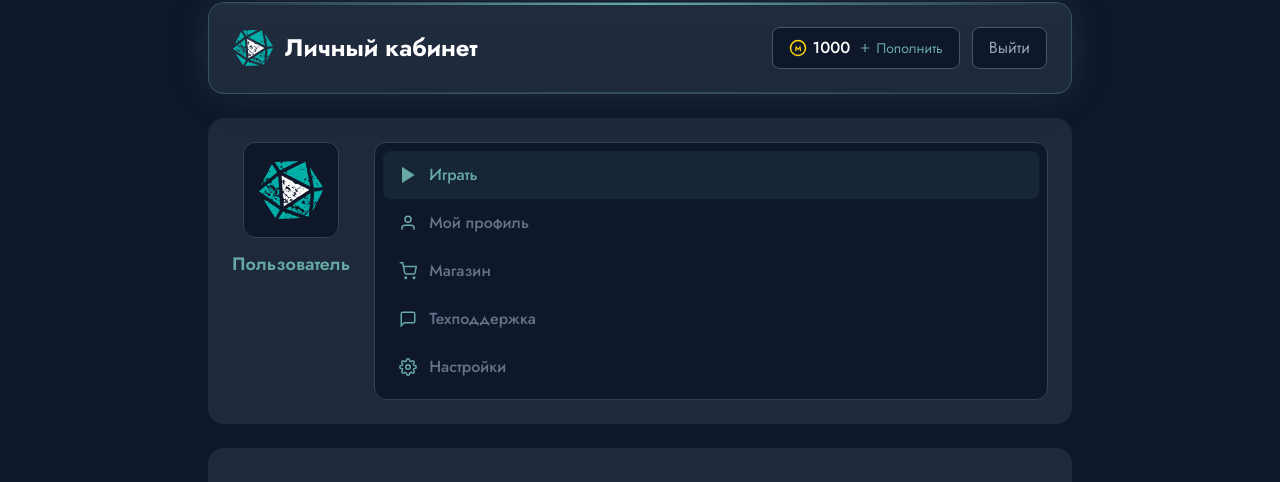
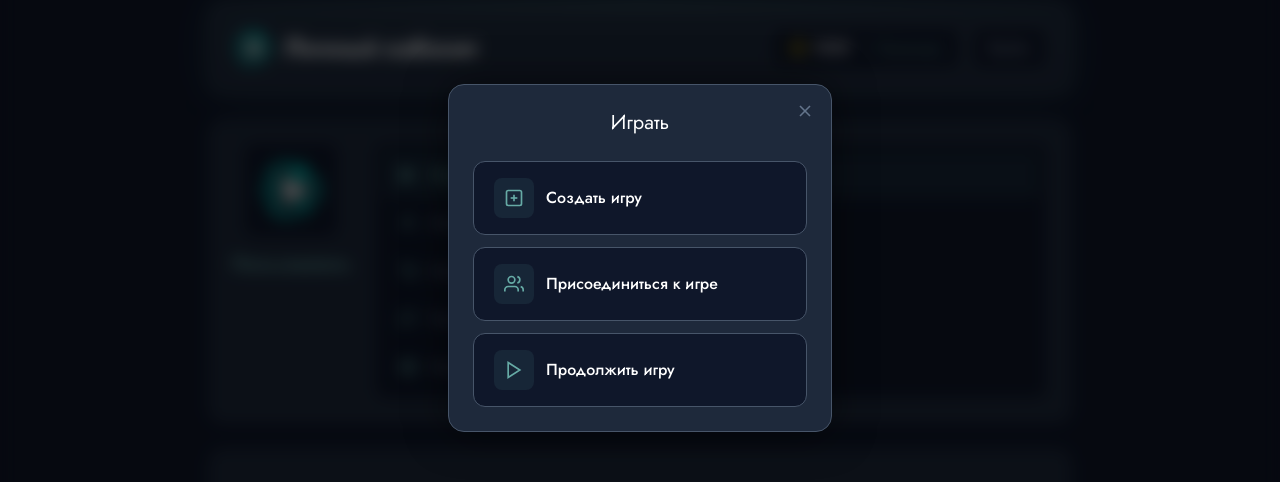
Before and after one commit to Selogaz/front-maxwell, a Next.js app: page /lk in a window 1280 px wide. Both pictures are taken after a click on the button "Начать приключение". Shown: the part 142-624 px from the top of the page. Built offline with nearby package versions, Linux system fonts and the light colour scheme; no server answers.

Commit message:
play game modal, create game, create character added

```diff
--- /dev/null
+++ b/src/app/game/character/page.tsx
@@ -0,0 +1,44 @@
+'use client';
+
+import React from 'react';
+import { useRouter } from 'next/navigation';
+
+const CreateCharacterPage: React.FC = () => {
+  const router = useRouter();
+
+  return (
+    <div className="min-h-screen bg-[#0F172A] pt-20 pb-12">
+      <div className="max-w-4xl mx-auto px-4">
+        <div className="bg-[#1E293B] rounded-2xl p-6 mb-6 relative overflow-hidden border border-[#66AAA5]/30 shadow-[0_0_40px_rgba(102,170,165,0.15)]">
+          <div className="absolute top-0 left-0 right-0 h-[2px] bg-gradient-to-r from-transparent via-[#66AAA5] to-transparent" />
+          <div className="absolute bottom-0 left-0 right-0 h-[1px] bg-gradient-to-r from-transparent via-[#66AAA5]/30 to-transparent" />
+          <div className="absolute inset-0 bg-gradient-to-b from-[#66AAA5]/3 to-transparent pointer-events-none" />
+          <div className="relative flex items-center justify-between">
+            <div className="flex items-center gap-3">
+              <button
+                onClick={() => router.back()}
+                className="flex-shrink-0 p-2 rounded-lg hover:bg-[#334155] transition-colors"
+              >
+                <svg width="20" height="20" viewBox="0 0 24 24" fill="none" stroke="currentColor" strokeWidth="2" className="text-white">
+                  <path d="M19 12H5" />
+                  <path d="M12 19l-7-7 7-7" />
+                </svg>
+              </button>
+              <h1 className="text-2xl font-firenight font-bold text-white">
+                Создание персонажа
+              </h1>
+            </div>
+          </div>
+        </div>
+
+        <div className="bg-[#1E293B] rounded-2xl p-6 border border-[#334155]">
+          <div className="h-64 bg-[#0F172A] rounded-xl border border-[#475569] flex items-center justify-center">
+            <span className="text-[#64748B]">Заглушка: создание персонажа</span>
+          </div>
+        </div>
+      </div>
+    </div>
+  );
+};
+
+export default CreateCharacterPage;
--- /dev/null
+++ b/src/app/game/create/page.tsx
@@ -0,0 +1,72 @@
+'use client';
+
+import React from 'react';
+import Link from 'next/link';
+import Image from 'next/image';
+import { useRouter } from 'next/navigation';
+import Button from '@/components/ui/Button';
+
+const CreateGamePage: React.FC = () => {
+  const router = useRouter();
+
+  return (
+    <div className="min-h-screen bg-[#0F172A] pt-20 pb-12">
+      <div className="max-w-4xl mx-auto px-4">
+        <div className="bg-[#1E293B] rounded-2xl p-6 mb-6 relative overflow-hidden border border-[#66AAA5]/30 shadow-[0_0_40px_rgba(102,170,165,0.15)]">
+          <div className="absolute top-0 left-0 right-0 h-[2px] bg-gradient-to-r from-transparent via-[#66AAA5] to-transparent" />
+          <div className="absolute bottom-0 left-0 right-0 h-[1px] bg-gradient-to-r from-transparent via-[#66AAA5]/30 to-transparent" />
+          <div className="absolute inset-0 bg-gradient-to-b from-[#66AAA5]/3 to-transparent pointer-events-none" />
+          <div className="relative flex items-center justify-between">
+            <div className="flex items-center gap-3">
+              <button
+                onClick={() => router.back()}
+                className="flex-shrink-0 p-2 rounded-lg hover:bg-[#334155] transition-colors"
+              >
+                <svg width="20" height="20" viewBox="0 0 24 24" fill="none" stroke="currentColor" strokeWidth="2" className="text-white">
+                  <path d="M19 12H5" />
+                  <path d="M12 19l-7-7 7-7" />
+                </svg>
+              </button>
+              <h1 className="text-2xl font-firenight font-bold text-white">
+                Создание игры
+              </h1>
+            </div>
+          </div>
+        </div>
+
+        <div className="bg-[#1E293B] rounded-2xl p-6 mb-6 border border-[#334155]">
+          <h2 className="text-xl font-firenight text-white mb-4">Создать игру</h2>
+          <div className="h-32 bg-[#0F172A] rounded-xl border border-[#475569] flex items-center justify-center mb-4">
+            <span className="text-[#64748B]">Заглушка: форма создания игры</span>
+          </div>
+          <div className="flex justify-end">
+            <Button onClick={() => router.push('/game/character')}>Создать</Button>
+          </div>
+        </div>
+
+        <div className="bg-[#1E293B] rounded-2xl p-6 mb-6 border border-[#334155]">
+          <h2 className="text-xl font-firenight text-white mb-4">Выбор сложности</h2>
+          <div className="h-32 bg-[#0F172A] rounded-xl border border-[#475569] flex items-center justify-center">
+            <span className="text-[#64748B]">Заглушка: выбор сложности</span>
+          </div>
+        </div>
+
+        <div className="bg-[#1E293B] rounded-2xl p-6 mb-6 border border-[#334155]">
+          <h2 className="text-xl font-firenight text-white mb-4">Фильтры</h2>
+          <div className="h-32 bg-[#0F172A] rounded-xl border border-[#475569] flex items-center justify-center">
+            <span className="text-[#64748B]">Заглушка: фильтры</span>
+          </div>
+        </div>
+
+        <div className="bg-[#1E293B] rounded-2xl p-6 border border-[#334155]">
+          <h2 className="text-xl font-firenight text-white mb-4">Истории</h2>
+          <div className="h-32 bg-[#0F172A] rounded-xl border border-[#475569] flex items-center justify-center">
+            <span className="text-[#64748B]">Заглушка: истории</span>
+          </div>
+        </div>
+      </div>
+    </div>
+  );
+};
+
+export default CreateGamePage;
--- a/src/app/lk/page.tsx
+++ b/src/app/lk/page.tsx
@@ -9,6 +9,7 @@ import LKSidebar from '@/components/sections/lk/Sidebar';
 import ProfileTab from '@/components/sections/lk/Tabs/Profile';
 import SettingsTab from '@/components/sections/lk/Tabs/Settings';
 import LogoutModal from '@/components/sections/lk/modals/LogoutModal';
+import PlayGameModal from '@/components/sections/lk/modals/PlayGameModal';
 import Button from '@/components/ui/Button';
 
 interface Tab {
@@ -33,6 +34,7 @@ const LKPage: React.FC = () => {
   const [email, setEmail] = useState(user?.email || '');
   const [password, setPassword] = useState('');
   const [showLogoutModal, setShowLogoutModal] = useState(false);
+  const [showPlayGameModal, setShowPlayGameModal] = useState(false);
   const [balance] = useState(1000);
 
   const userName = user?.name || user?.email.split('@')[0] || 'Пользователь';
@@ -50,6 +52,8 @@ const LKPage: React.FC = () => {
   const handleTabChange = (tabId: string) => {
     if (tabId === 'shop') {
       router.push('/shop');
+    } else if (tabId === 'play') {
+      setShowPlayGameModal(true);
     } else {
       setActiveTab(tabId);
     }
@@ -62,7 +66,7 @@ const LKPage: React.FC = () => {
           <div className="text-center py-12">
             <h3 className="text-2xl font-firenight text-white mb-4">Начать игру</h3>
             <p className="text-[#94A3B8] mb-6">Выберите приключение и погрузитесь в мир Подземелий Максвелла</p>
-            <Button size="lg">Начать приключение</Button>
+            <Button size="lg" onClick={() => setShowPlayGameModal(true)}>Начать приключение</Button>
           </div>
         );
       case 'profile':
@@ -171,6 +175,11 @@ const LKPage: React.FC = () => {
         onClose={() => setShowLogoutModal(false)}
         onConfirm={handleLogout}
       />
+
+      <PlayGameModal
+        isOpen={showPlayGameModal}
+        onClose={() => setShowPlayGameModal(false)}
+      />
     </div>
   );
 };
--- /dev/null
+++ b/src/components/sections/lk/modals/PlayGameModal.tsx
@@ -0,0 +1,97 @@
+'use client';
+
+import React from 'react';
+import { useRouter } from 'next/navigation';
+
+interface PlayGameModalProps {
+  isOpen: boolean;
+  onClose: () => void;
+}
+
+const PlayGameModal: React.FC<PlayGameModalProps> = ({ isOpen, onClose }) => {
+  const router = useRouter();
+
+  if (!isOpen) return null;
+
+  const handleCreateGame = () => {
+    onClose();
+    router.push('/game/create');
+  };
+
+  const handleJoinGame = () => {
+    onClose();
+    router.push('/game/join');
+  };
+
+  const handleContinueGame = () => {
+    onClose();
+    router.push('/game/continue');
+  };
+
+  return (
+    <div className="fixed inset-0 z-50 flex items-center justify-center">
+      <div
+        className="absolute inset-0 bg-black/60 backdrop-blur-sm"
+        onClick={onClose}
+      />
+      <div className="relative bg-[#1E293B] rounded-2xl p-6 w-full max-w-sm border border-[#475569] shadow-[0_0_40px_rgba(0,0,0,0.5)]">
+        <button
+          onClick={onClose}
+          className="absolute top-4 right-4 text-[#64748B] hover:text-white transition-colors"
+        >
+          <svg width="20" height="20" viewBox="0 0 24 24" fill="none" stroke="currentColor" strokeWidth="2">
+            <line x1="18" y1="6" x2="6" y2="18" />
+            <line x1="6" y1="6" x2="18" y2="18" />
+          </svg>
+        </button>
+
+        <h2 className="text-xl font-firenight text-white mb-6 text-center">Играть</h2>
+
+        <div className="space-y-3">
+          <button
+            onClick={handleCreateGame}
+            className="w-full flex items-center gap-3 px-5 py-4 rounded-xl bg-[#0F172A] border border-[#475569] hover:border-[#66AAA5] hover:shadow-[0_0_20px_rgba(102,170,165,0.2)] transition-all group"
+          >
+            <div className="w-10 h-10 rounded-lg bg-[#66AAA5]/10 flex items-center justify-center group-hover:bg-[#66AAA5]/20 transition-colors">
+              <svg width="20" height="20" viewBox="0 0 24 24" fill="none" stroke="#66AAA5" strokeWidth="2">
+                <rect x="3" y="3" width="18" height="18" rx="2" />
+                <line x1="12" y1="8" x2="12" y2="16" />
+                <line x1="8" y1="12" x2="16" y2="12" />
+              </svg>
+            </div>
+            <span className="text-white font-medium">Создать игру</span>
+          </button>
+
+          <button
+            onClick={handleJoinGame}
+            className="w-full flex items-center gap-3 px-5 py-4 rounded-xl bg-[#0F172A] border border-[#475569] hover:border-[#66AAA5] hover:shadow-[0_0_20px_rgba(102,170,165,0.2)] transition-all group"
+          >
+            <div className="w-10 h-10 rounded-lg bg-[#66AAA5]/10 flex items-center justify-center group-hover:bg-[#66AAA5]/20 transition-colors">
+              <svg width="20" height="20" viewBox="0 0 24 24" fill="none" stroke="#66AAA5" strokeWidth="2">
+                <path d="M17 21v-2a4 4 0 0 0-4-4H5a4 4 0 0 0-4 4v2" />
+                <circle cx="9" cy="7" r="4" />
+                <path d="M23 21v-2a4 4 0 0 0-3-3.87" />
+                <path d="M16 3.13a4 4 0 0 1 0 7.75" />
+              </svg>
+            </div>
+            <span className="text-white font-medium">Присоединиться к игре</span>
+          </button>
+
+          <button
+            onClick={handleContinueGame}
+            className="w-full flex items-center gap-3 px-5 py-4 rounded-xl bg-[#0F172A] border border-[#475569] hover:border-[#66AAA5] hover:shadow-[0_0_20px_rgba(102,170,165,0.2)] transition-all group"
+          >
+            <div className="w-10 h-10 rounded-lg bg-[#66AAA5]/10 flex items-center justify-center group-hover:bg-[#66AAA5]/20 transition-colors">
+              <svg width="20" height="20" viewBox="0 0 24 24" fill="none" stroke="#66AAA5" strokeWidth="2">
+                <polygon points="5 3 19 12 5 21 5 3" />
+              </svg>
+            </div>
+            <span className="text-white font-medium">Продолжить игру</span>
+          </button>
+        </div>
+      </div>
+    </div>
+  );
+};
+
+export default PlayGameModal;
```
Also changed, not shown: 1 other file (tests, documents, lock files or other folders).
